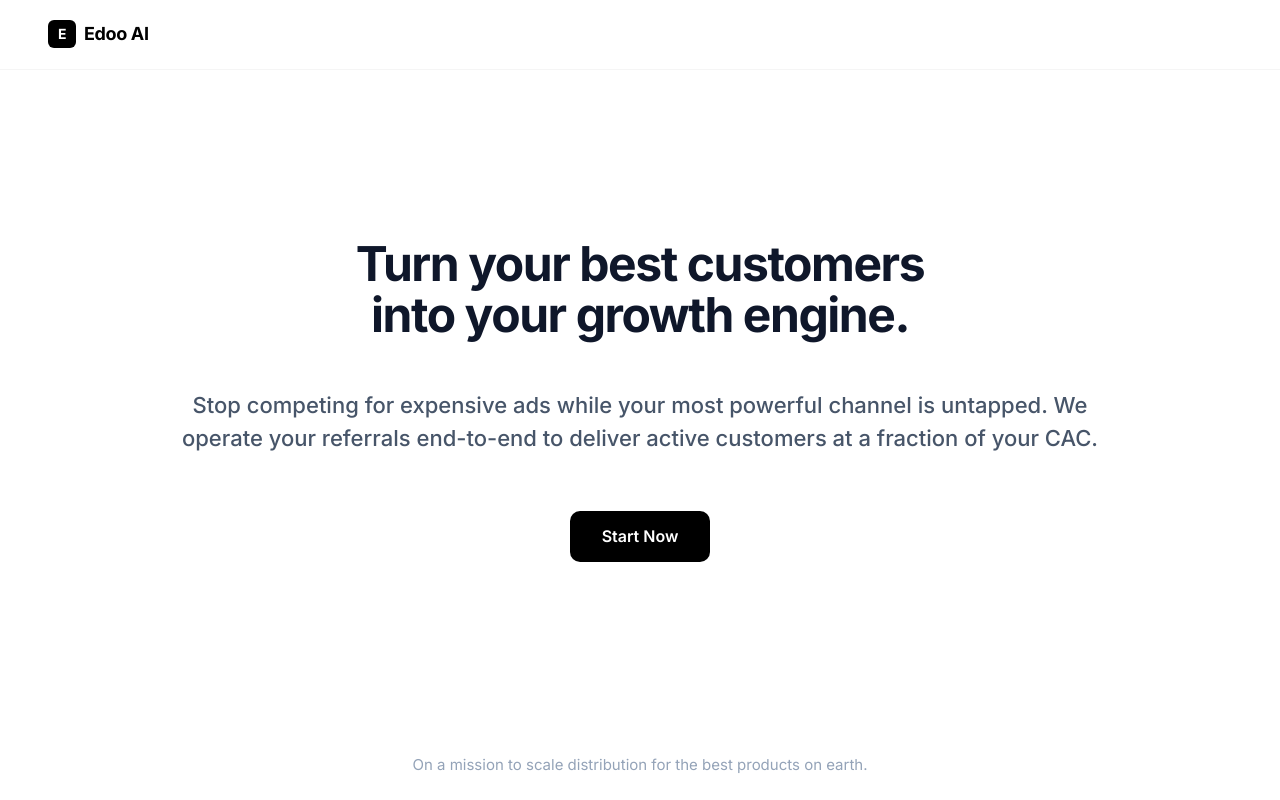
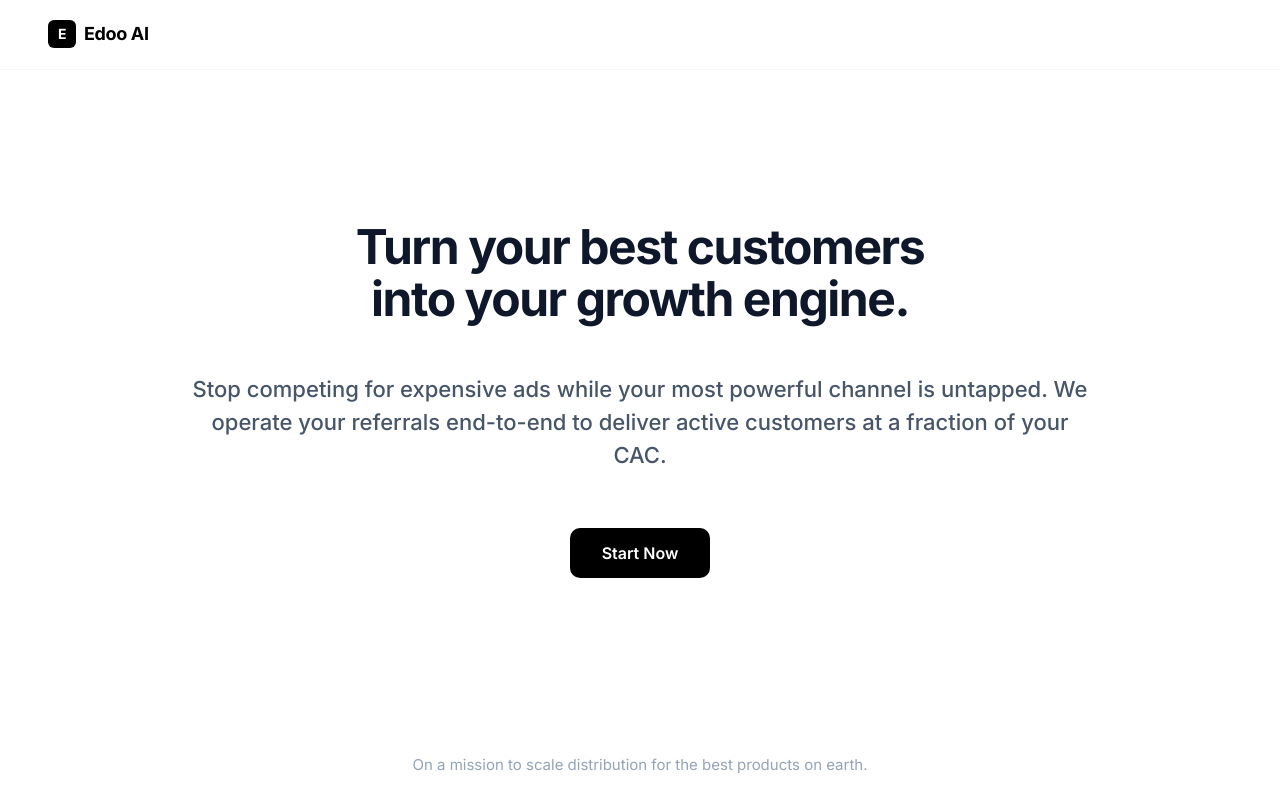
Before and after one commit to edooai-eduardoteixeira/edooai-demo-v2, a React (Vite) app: page / in a window 1280 px wide. Built offline with nearby package versions, Linux system fonts and the light colour scheme.

Commit message:
Reduce hero container to 900px so 'We' drops to second line
960px was too wide — 'We' was fitting on line 1 after 'untapped.'
900px should break right after the period so the second sentence
starts cleanly on its own line.

https://claude.ai/code/session_01JBVF6xsquvGYVe93VrofSQ

```diff
--- a/public/preview-screen-one.html
+++ b/public/preview-screen-one.html
@@ -62,7 +62,7 @@
     /* ── Hero content: constrained width ── */
     .hero {
       text-align: center;
-      max-width: 960px;
+      max-width: 900px;
       width: 100%;
     }
 
--- a/src/pages/LandingPage.jsx
+++ b/src/pages/LandingPage.jsx
@@ -30,7 +30,7 @@ export default function LandingPage({ config, onNext }) {
         <main
           style={{
             textAlign: 'center',
-            maxWidth: '960px',
+            maxWidth: '900px',
             width: '100%',
           }}
         >
```
